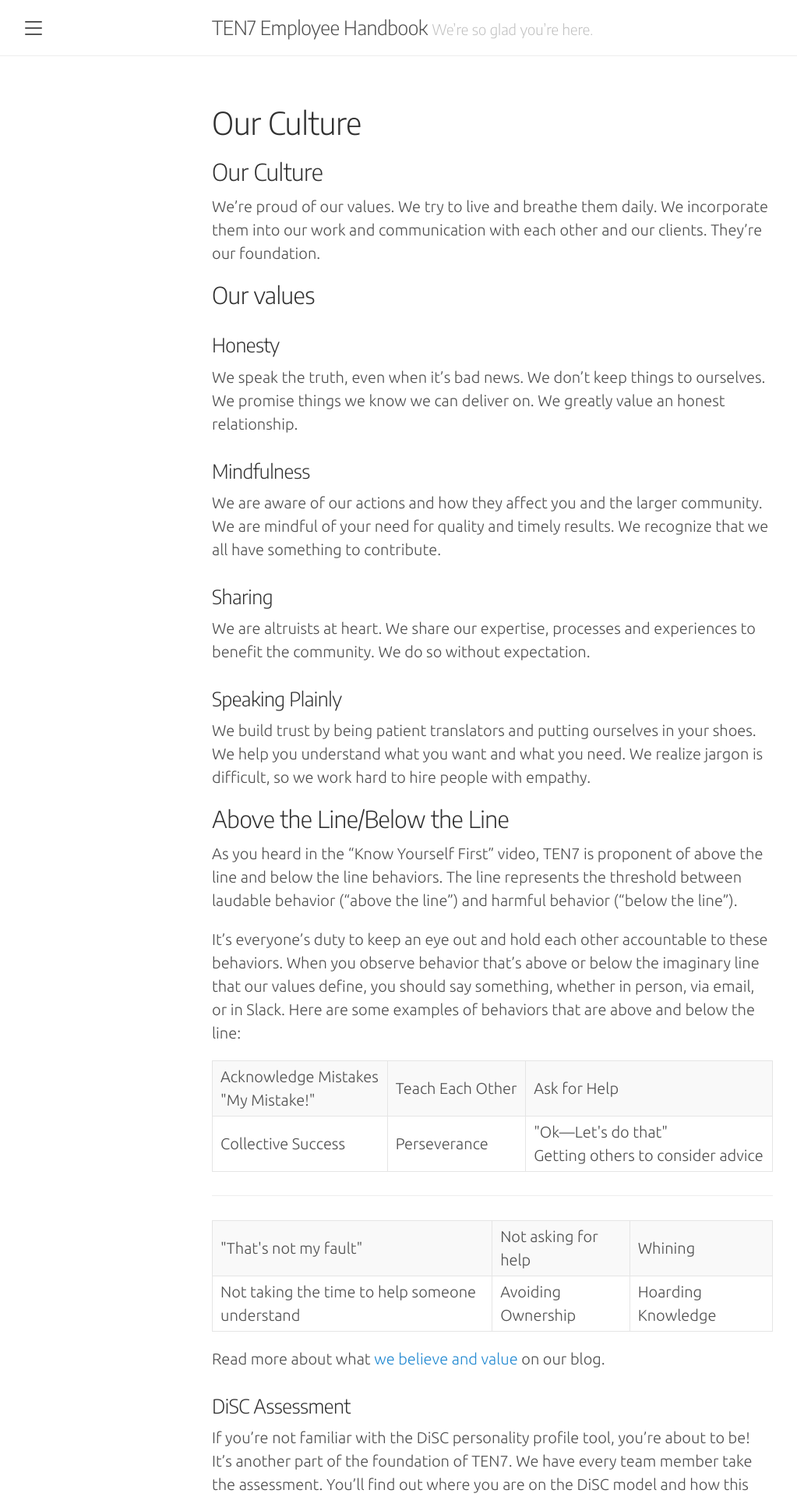
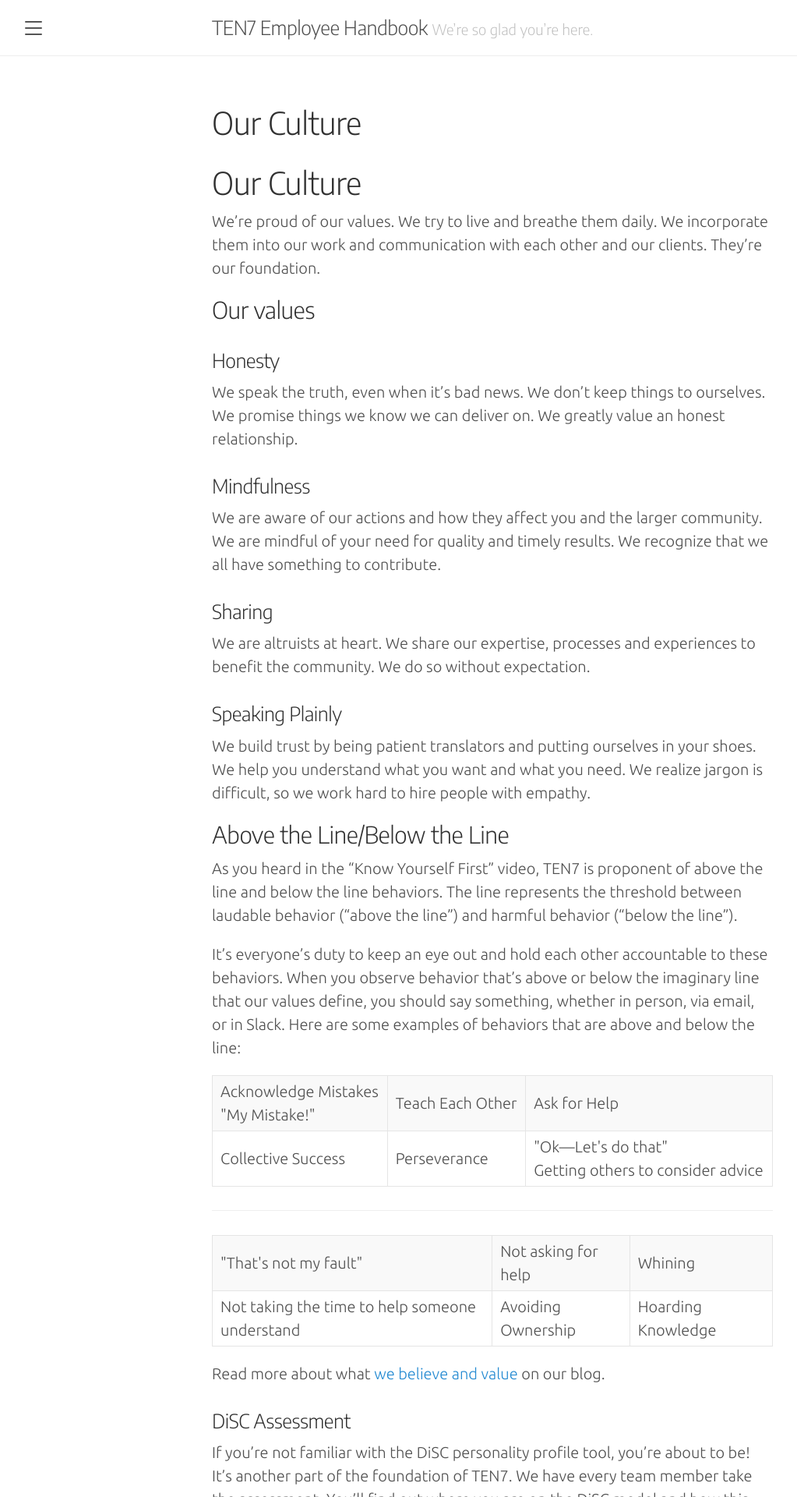
Before and after one commit to ten7/handbook.ten7.com, a Jekyll site: the page built from 030-our-culture.md, in a window 1280 px wide. Shown: the top 1920 px of the page at 78% size, without its empty margins (8-1031 px from the left). Built offline with Jekyll 4.4.1, drawn with Linux system fonts in a browser that asks for light colours; some web fonts are replaced; our own code applies the rules of GitHub Pages for plain Markdown files.

Commit message:
Title format

```diff
--- a/030-our-culture.md
+++ b/030-our-culture.md
@@ -1,5 +1,5 @@
 
-## Our Culture
+# Our Culture
 
 We’re proud of our values. We try to live and breathe them daily. We incorporate them into our work and communication with each other and our clients. They’re our foundation.
 
```
